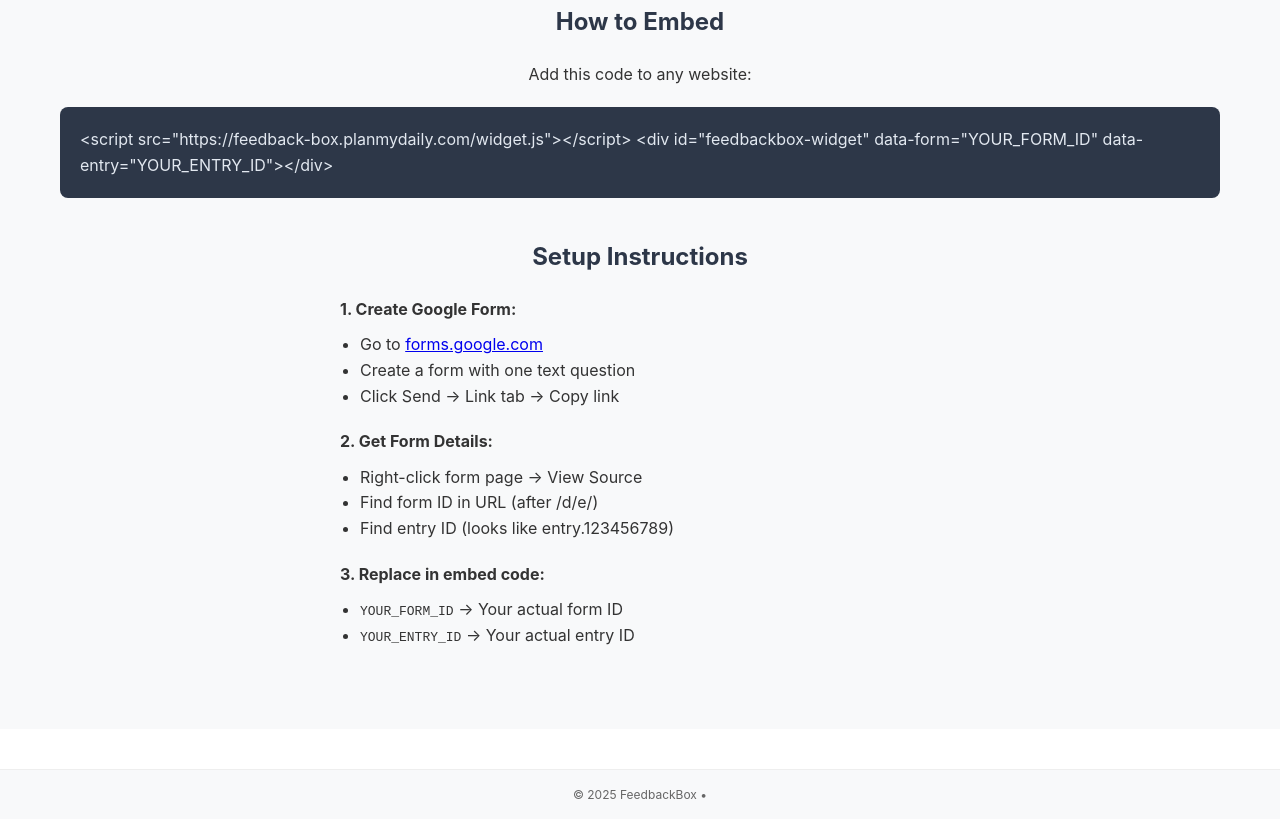
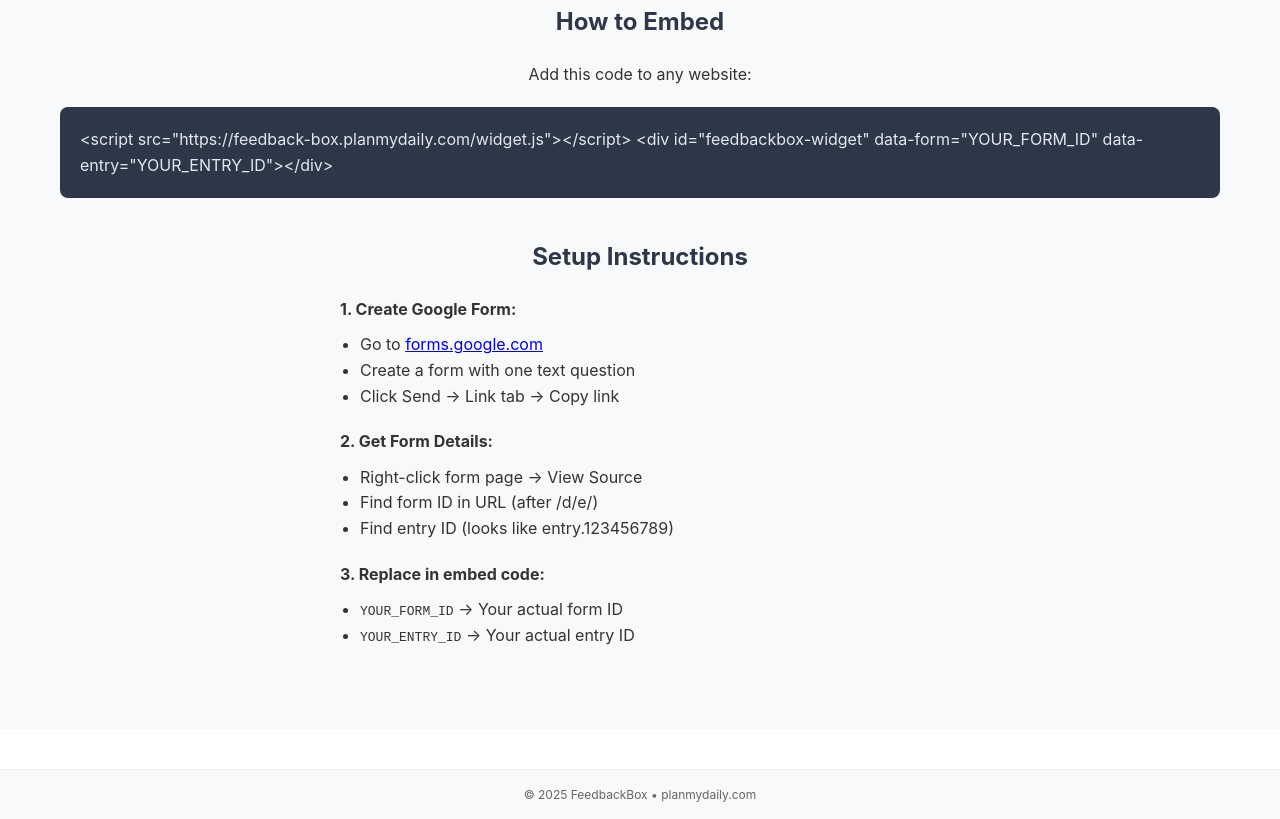
Before and after one commit to skbr1234/feedback-box, a plain HTML site: page index.html in a window 1280 px wide. Shown: the part 1046-1865 px from the top of the page. Drawn offline with Linux system fonts and the light colour scheme.

Commit message:
footer updated

```diff
--- a/index.html
+++ b/index.html
@@ -106,7 +106,7 @@
     <footer style="background: #f8f9fa; color: #666; text-align: center; padding: 15px 0; margin-top: 40px; border-top: 1px solid #eee;">
         <div class="container">
             <p style="margin: 0; font-size: 12px;">© 2025 FeedbackBox •
-                <!-- <a href="https://kabeershah.com" target="_blank" style="color: #666; text-decoration: none;">kabeershah.com</a> -->
+                <a href="https://planmydaily.com" target="_blank" style="color: #666; text-decoration: none;">planmydaily.com</a>
             </p>
         </div>
     </footer>
```
